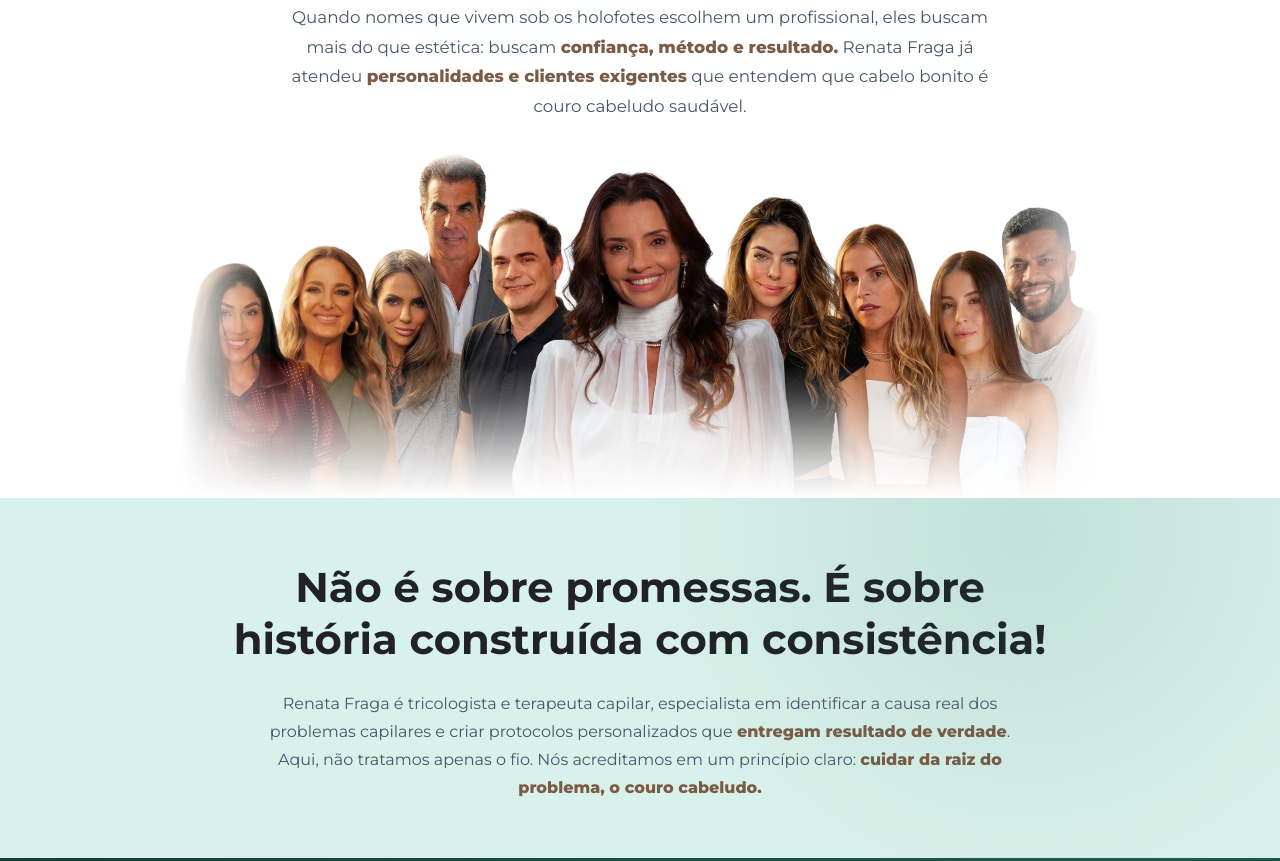
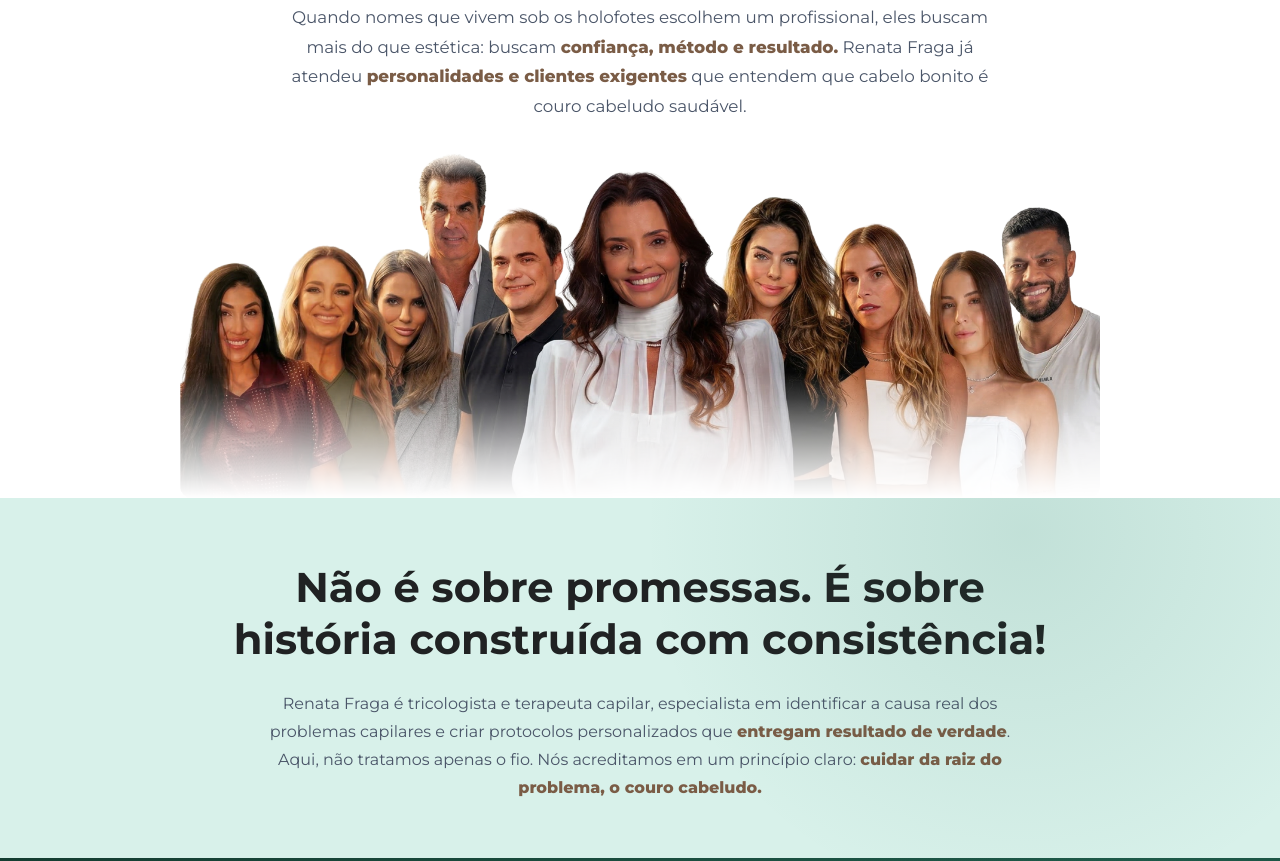
Before and after one commit to ViduBToscano/renata_fraga_v2, a plain HTML site: page index.html in a window 1280 px wide. Shown: the part 1158-2019 px from the top of the page. Drawn offline with Linux system fonts and the light colour scheme.

Commit message:
remover o gradiente lateral

```diff
--- a/assets/css/sections/social-proof.css
+++ b/assets/css/sections/social-proof.css
@@ -27,43 +27,32 @@
   width: 100%;
 }
 
-/* Padrão Mobile: Fade lateral mais amplo para telas estreitas */
+/*
+ * FIX: remove gradiente lateral (to right).
+ * O efeito de fade nos lados estava criando um vinheta artificial
+ * nas bordas esquerda/direita da foto dos famosos.
+ * Mantido apenas o fade vertical (topo e base) para integração suave
+ * com o fundo branco acima e abaixo da imagem.
+ */
 .proof-image-mask {
   position: relative;
   width: 100%;
   overflow: hidden;
-  -webkit-mask-image:
-    linear-gradient(
-      to right,
+
+  -webkit-mask-image: linear-gradient(
+    to bottom,
     transparent 0%,
     black 5%,
-      black 95%,
+    black 58%,
     transparent 100%
-    ),
-    linear-gradient(
+  );
+  mask-image: linear-gradient(
     to bottom,
     transparent 0%,
-      black 4%,
-      black 56%,
+    black 5%,
+    black 58%,
     transparent 100%
   );
-  -webkit-mask-composite: source-in;
-  mask-image:
-    linear-gradient(
-      to right,
-      transparent 0%,
-      black 5%,
-      black 95%,
-      transparent 100%
-    ),
-    linear-gradient(
-      to bottom,
-      transparent 0%,
-      black 4%,
-      black 56%,
-      transparent 100%
-    );
-  mask-composite: intersect;
 }
 
 .proof-image-mask img {
@@ -86,37 +75,21 @@
   );
 }
 
-/* ---- Ajustes para Desktop ---- */
+/* Desktop: fade vertical levemente mais suave */
 @media (min-width: 768px) {
   .proof-image-mask {
-    -webkit-mask-image:
-      linear-gradient(
-        to right,
-        transparent 0%,
-        black 10%,
-        black 90%,
-        transparent 100%
-      ),
-      linear-gradient(
+    -webkit-mask-image: linear-gradient(
       to bottom,
       transparent 0%,
       black 8%,
-        black 62%,
+      black 64%,
       transparent 100%
     );
-    mask-image:
-      linear-gradient(
-        to right,
-        transparent 0%,
-        black 10%,
-        black 90%,
-        transparent 100%
-      ),
-      linear-gradient(
+    mask-image: linear-gradient(
       to bottom,
       transparent 0%,
       black 8%,
-        black 62%,
+      black 64%,
       transparent 100%
     );
   }
```
Lines whose indentation alone changed are shown as unchanged.
